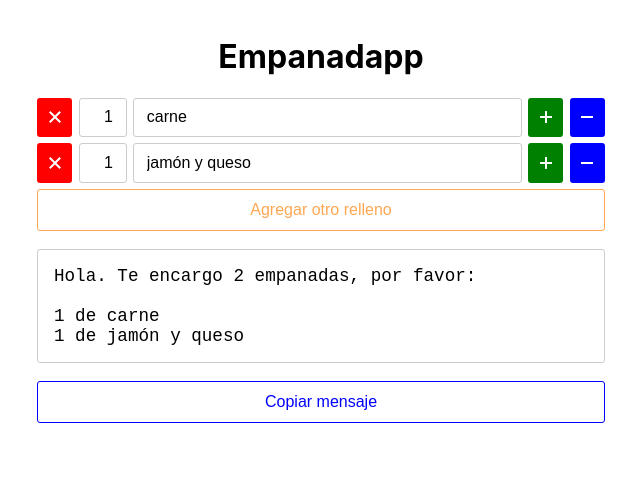
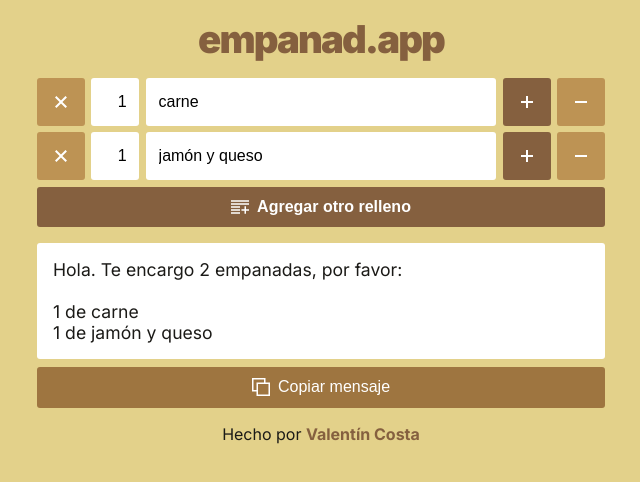
Before and after one commit to valentincostam/empanadapp, a Svelte app: page / in a window 1280 px wide. Shown: the top 482 px of the page, without its empty margins (319-959 px from the left). Built offline with nearby package versions, Linux system fonts and the light colour scheme.

Commit message:
a lot of changes

```diff
--- a/public/global.css
+++ b/public/global.css
@@ -4,5 +4,7 @@
 
 body {
 	margin: 0;
-	font-family: -apple-system, BlinkMacSystemFont, "Segoe UI", Roboto, Oxygen-Sans, Ubuntu, Cantarell, "Helvetica Neue", sans-serif;
+	font-family: 'Inter', -apple-system, BlinkMacSystemFont, "Segoe UI", Roboto, Oxygen-Sans, Ubuntu, Cantarell, "Helvetica Neue", sans-serif;
+	background-color: #e3d18a;
+	color: #1b1a17;
 }
--- a/public/index.html
+++ b/public/index.html
@@ -7,6 +7,8 @@
 	<title>Empanadapp</title>
 
 	<link rel='icon' type='image/png' href='/favicon.png'>
+	<link rel="preconnect" href="https://fonts.gstatic.com">
+	<link rel="stylesheet" href="https://fonts.googleapis.com/css2?family=Inter:wght@400;700;900&display=swap">
 	<link rel='stylesheet' href='/global.css'>
 	<link rel='stylesheet' href='/build/bundle.css'>
 
--- a/src/App.svelte
+++ b/src/App.svelte
@@ -1,17 +1,15 @@
 <script>
   import OrderLine from "./OrderLine.svelte";
 	import { flavors } from "./flavors.json";
+  import { orderLines } from "./stores";
 
-  let orderLines = [
-		{ id: 1, quantity: 1, flavor: "carne" },
-    { id: 2, quantity: 1, flavor: "jamón y queso" }
-  ];
+  let copyButton;
 
-	$: usedFlavors = orderLines.map(({ flavor }) => flavor);
+	$: usedFlavors = $orderLines.map(({ flavor }) => flavor);
 
 	$: availableFlavors = flavors.filter(flavor => !usedFlavors.includes(flavor));
 
-	$: validOrderLines = orderLines.filter(({ quantity, flavor }) => {
+	$: validOrderLines = $orderLines.filter(({ quantity, flavor }) => {
     const isEmpty = quantity <= 0 || flavor.trim() == '';
     const isDuplicated = checkDuplicates(flavor);
 
@@ -28,7 +26,7 @@
 
   $: hasDuplicates = new Set(usedFlavors).size !== validOrderLines.length;
 
-  $: hasEmptyLine = orderLines.some(({ flavor }) => flavor.trim() == '');
+  $: hasEmptyLine = $orderLines.some(({ flavor }) => flavor.trim() == '');
 
   function addOrderLine() {
     const newOrderLine = {
@@ -37,15 +35,22 @@
       flavor: ''
     };
 
-    orderLines = [...orderLines, newOrderLine];
+    $orderLines = [...$orderLines, newOrderLine];
   }
 
 	function removeOrderLine(id) {
-		orderLines = orderLines.filter(orderLine => orderLine.id != id);
+		$orderLines = $orderLines.filter(orderLine => orderLine.id != id);
 	}
 
 	function copyMessage() {
 		navigator.clipboard.writeText(message);
+    copyButton.querySelector('span').textContent = '¡Copiado!';
+    copyButton.disabled = true;
+
+    setTimeout(() => {
+      copyButton.querySelector('span').textContent = 'Copiar mensaje';
+      copyButton.disabled = false;
+    }, 2000);
 	}
 
   function checkDuplicates(flavor) {
@@ -54,7 +59,7 @@
 </script>
 
 <style>
-  .main {
+  .container {
     padding: 1rem;
     max-width: 600px;
     margin: 0 auto;
@@ -62,19 +67,37 @@
 
   .title {
     text-align: center;
+    font-weight: 900;
+    font-size: 2.4rem;
+    color: #85603f;
+    letter-spacing: -.12rem;
+    margin: 0;
+    margin-bottom: 1rem;
+  }
+
+  .button {
+    display: flex;
+    justify-content: center;
+    align-items: center;
+    gap: .5rem;
+  }
+
+  .button__icon {
+    --size: 18px;
+    width: var(--size);
+    height: var(--size);
+    fill: #fff;
   }
 
   .add-order-line {
-    display: block;
-    text-align: center;
     padding: .7rem 1.2rem;
     width: 100%;
     border: 0;
-    color: #ffa753;
-    border: 1px solid #ffa753;
-    background-color: #fff;
+    background-color: #85603f;
+    color: #fff;
     font-size: 1rem;
     border-radius: 3px;
+    font-weight: bold;
   }
 
   .message {
@@ -82,27 +105,42 @@
     padding: 1rem;
     font-size: 1.1rem;
     white-space: pre-wrap;
-    border: 1px solid #ccc;
+    margin: 1rem 0 .5rem;
+    background-color: #fff;
   }
 
   .copy-message {
-    display: block;
-    text-align: center;
     padding: .7rem 1.2rem;
     width: 100%;
     border: 0;
     font-size: 1rem;
     border-radius: 3px;
-    background-color: #fff;
-    border: 1px solid blue;
-    color: blue;
+    background-color: #9e7540;
+    color: #fff;
+  }
+
+  .footer {
+    margin-top: 1rem;
+    text-align: center;
+  }
+
+  .link {
+    text-decoration: none;
+    color: #85603f;
+  }
+
+  .link:hover {
+    text-decoration: underline;
   }
 </style>
 
-<main class="main">
-	<h1 class="title">Empanadapp</h1>
+<div class="container">
+  <header>
+    <h1 class="title">empanad.app</h1>
+  </header>
 
-  {#each orderLines as {quantity, flavor, id} (id)}
+  <main>
+    {#each $orderLines as {quantity, flavor, id} (id)}
       <OrderLine
         availableFlavors={availableFlavors}
         isDuplicated={checkDuplicates(flavor)}
@@ -114,15 +152,42 @@
 
     {#if !hasEmptyLine && !hasDuplicates}
       <button
-      class="add-order-line"
+        class="button add-order-line"
         on:click={addOrderLine}
-    >Agregar otro relleno</button>
+      >
+        <svg
+          class="button__icon"
+          width="24"
+          height="24"
+          viewBox="0 0 24 24"
+        >
+          <path d="M20 15h4.071v2h-4.071v4.071h-2v-4.071h-4.071v-2h4.071v-4.071h2v4.071zm-8 6h-12v-2h12v2zm0-4.024h-12v-2h12v2zm0-3.976h-12v-2h12v2zm12-4h-24v-2h24v2zm0-4h-24v-2h24v2z"/>
+        </svg>
+        Agregar otro relleno
+      </button>
     {/if}
 
-	<pre class="message">{message}</pre>
+    <div class="message">
+      {message}
+    </div>
+    <button
+      bind:this={copyButton}
+      class="button copy-message"
+      on:click={copyMessage}
+    >
+      <svg
+        class="button__icon"
+        width="24"
+        height="24"
+        viewBox="0 0 24 24"
+      >
+        <path d="M18 6v-6h-18v18h6v6h18v-18h-6zm-12 10h-4v-14h14v4h-10v10zm16 6h-14v-14h14v14z"/>
+      </svg>
+      <span>Copiar mensaje</span>
+    </button>
+  </main>
 
-	<button
-    class="copy-message"
-    on:click={copyMessage}
-  >Copiar mensaje</button>
-</main>
+  <footer class="footer">
+    Hecho por <a class="link" href="https://valentincosta.com"><strong>Valentín Costa</strong></a>
+  </footer>
+</div>
--- a/src/OrderLine.svelte
+++ b/src/OrderLine.svelte
@@ -28,7 +28,8 @@
   .order-line {
     --gap: .4rem;
     display: grid;
-    grid-template-columns: 2.2rem 3rem 1fr 2.2rem 2.2rem;
+    grid-template-columns: 3rem 3rem 1fr 3rem 3rem;
+    grid-template-rows: 3rem;
     gap: var(--gap);
     margin-bottom: var(--gap);
   }
@@ -37,8 +38,12 @@
     font-size: 1rem;
     width: 100%;
     padding: .6rem .8rem;
-    border: 1px solid #ccc;
+    border: 0;
     border-radius: 3px;
+  }
+
+  .input::-webkit-calendar-picker-indicator {
+    display: none;
   }
 
   .button {
@@ -58,15 +63,15 @@
   }
 
   .remove {
-    background-color: red;
+    background-color: #bd9354;
   }
 
   .sum {
-    background-color: green;
+    background-color: #85603f;
   }
 
   .substract {
-    background-color: blue;
+    background-color: #bd9354;
   }
 
   .quantity {
@@ -118,7 +123,7 @@
     class:wrong={isDuplicated}
     type="text"
     list="availableFlavors"
-    placeholder="relleno"
+    placeholder="Escribí el relleno..."
     autocapitalize="off"
     bind:value={flavor}
   >
--- /dev/null
+++ b/src/stores.js
@@ -0,0 +1,16 @@
+import { writable } from "svelte/store";
+
+const defaultOrderLines = [
+  { id: 1, quantity: 1, flavor: "carne" },
+  { id: 2, quantity: 1, flavor: "jamón y queso" },
+];
+
+const storedOrderLines = localStorage.orderLines
+  ? JSON.parse(localStorage.orderLines)
+  : null;
+
+export const orderLines = writable(storedOrderLines || defaultOrderLines);
+
+orderLines.subscribe(
+  (value) => (localStorage.orderLines = JSON.stringify(value))
+);
```
Lines whose indentation alone changed are shown as unchanged.
